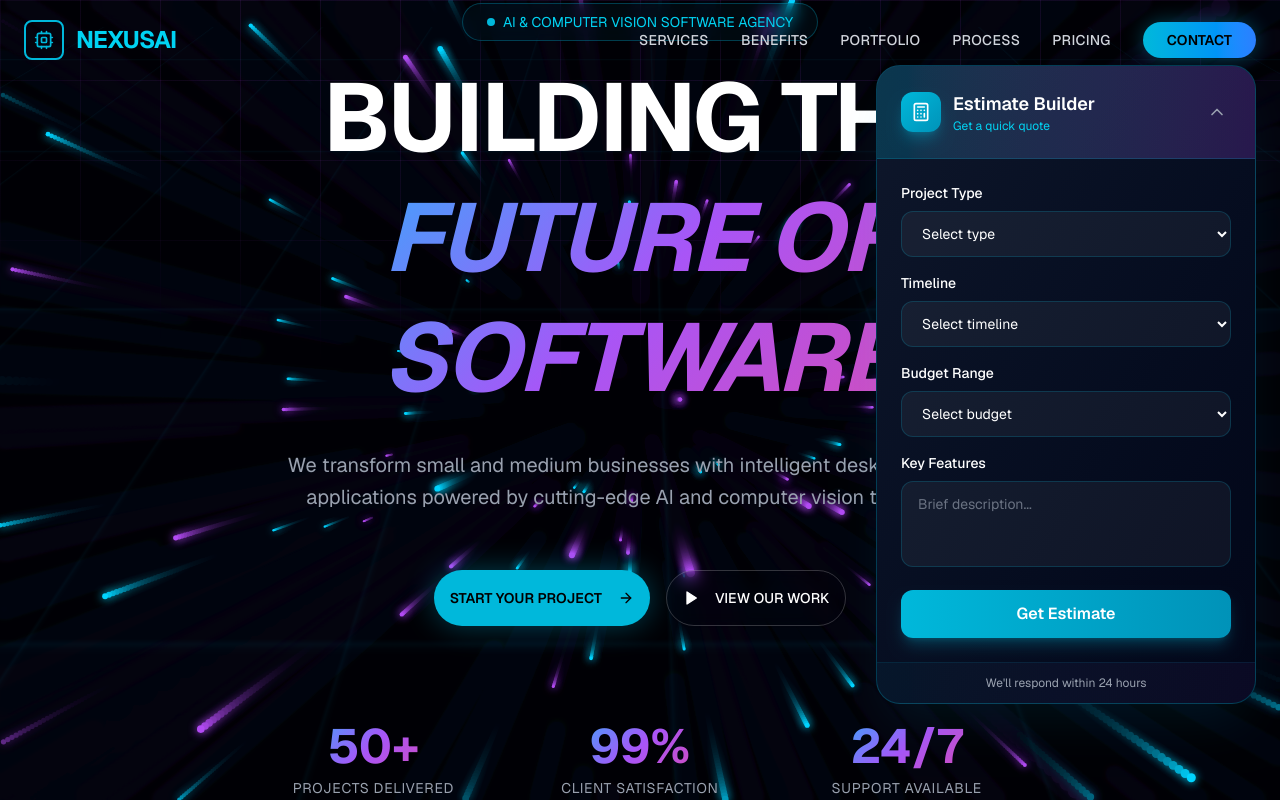
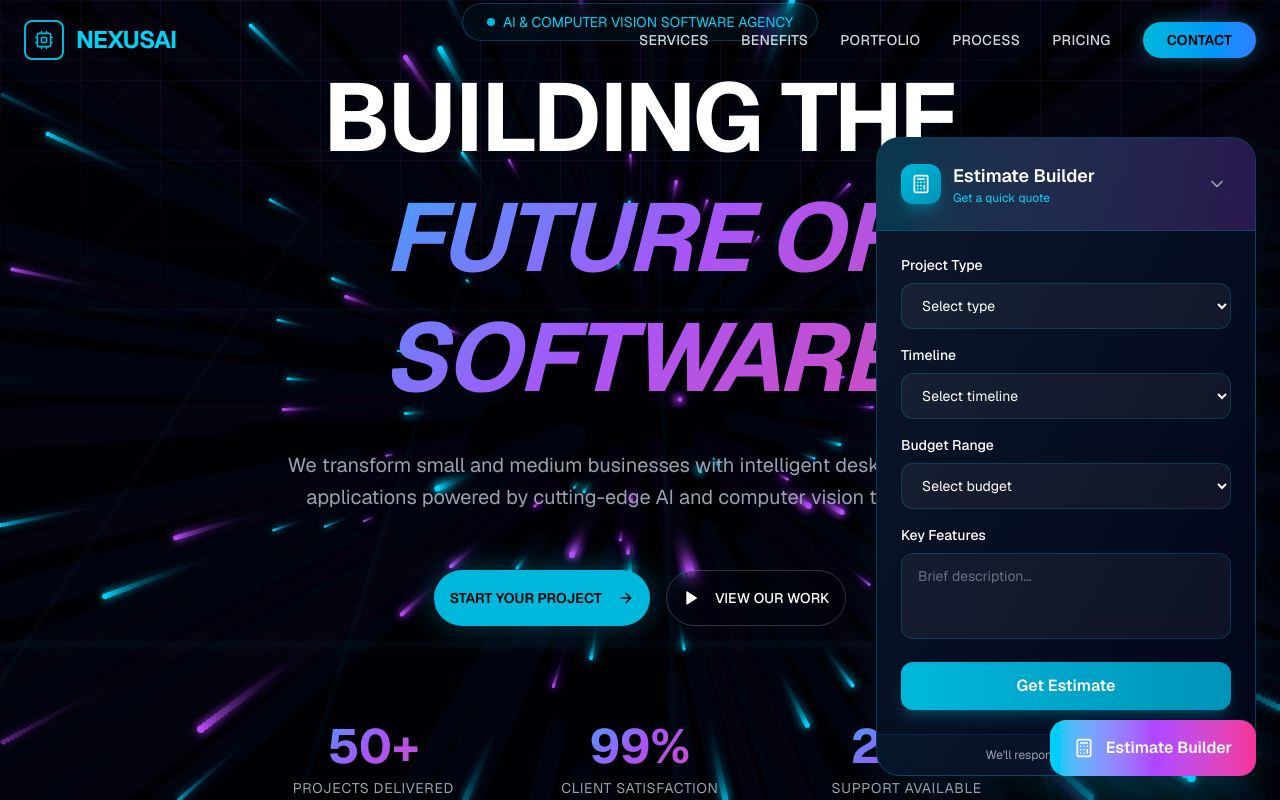
Before and after one commit to DaveCS1/v0-ai-dev-DFW_AI, a Next.js app: page / in a window 1280 px wide. Both pictures are taken after a click on the button "Estimate Builder". Shown: the top 800 px of the page. Built offline with nearby package versions, Linux system fonts and the light colour scheme.

Commit message:
Add launch configuration for debugging in VSCode and update EstimateBuilderWidget component
- Created a new launch.json file for VSCode to facilitate debugging.
- Refactored EstimateBuilderWidget to improve rendering logic and updated icon from ChevronUp to ChevronDown for better UX.

```diff
--- a/components/estimate-builder-widget.tsx
+++ b/components/estimate-builder-widget.tsx
@@ -3,7 +3,7 @@
 import type React from "react"
 
 import { useState } from "react"
-import { Calculator, ChevronUp } from "lucide-react"
+import { Calculator, ChevronDown } from "lucide-react"
 
 export function EstimateBuilderWidget() {
   const [isOpen, setIsOpen] = useState(false)
@@ -23,13 +23,11 @@ export function EstimateBuilderWidget() {
   }
 
   return (
+    <>
+      {/* Floating Widget - Only render when open */}
+      {isOpen && (
         <div className="fixed bottom-6 right-6 z-50">
-      {/* Floating Widget */}
-      <div
-        className={`transition-all duration-500 ease-in-out ${
-          isOpen ? "translate-y-0 opacity-100" : "translate-y-2 opacity-0 pointer-events-none"
-        }`}
-      >
+          <div className="transition-all duration-500 ease-in-out translate-y-0 opacity-100">
             <div className="bg-gradient-to-br from-slate-900 to-slate-950 border border-cyan-500/30 rounded-3xl shadow-2xl shadow-cyan-500/10 w-[380px] overflow-hidden">
               {/* Header */}
               <div className="bg-gradient-to-r from-cyan-500/20 to-purple-500/20 border-b border-cyan-500/20 p-6 flex items-center justify-between">
@@ -46,7 +44,7 @@ export function EstimateBuilderWidget() {
                   onClick={() => setIsOpen(false)}
                   className="text-gray-400 hover:text-white transition-colors p-1 hover:bg-white/10 rounded-lg"
                 >
-              <ChevronUp className="w-5 h-5" />
+                  <ChevronDown className="w-5 h-5" />
                 </button>
               </div>
 
@@ -126,17 +124,19 @@ export function EstimateBuilderWidget() {
               </div>
             </div>
           </div>
+        </div>
+      )}
 
       {/* Toggle Button */}
+      <div className="fixed bottom-6 right-6 z-50">
         <button
           onClick={() => setIsOpen(!isOpen)}
-        className={`${
-          isOpen ? "opacity-0 pointer-events-none" : "opacity-100"
-        } transition-all duration-300 mt-4 ml-auto flex items-center gap-3 px-6 py-4 bg-gradient-to-r from-cyan-500 to-cyan-600 text-white font-semibold rounded-2xl hover:from-cyan-400 hover:to-cyan-500 transform hover:scale-105 shadow-2xl shadow-cyan-500/30 hover:shadow-cyan-500/50`}
+          className={`transition-all duration-300 mt-4 ml-auto flex items-center gap-3 px-6 py-4 bg-gradient-to-r from-cyan-400 via-purple-500 to-pink-500 text-white font-semibold rounded-2xl hover:from-cyan-300 hover:via-purple-400 hover:to-pink-400 transform hover:scale-105 shadow-2xl shadow-cyan-500/30 hover:shadow-cyan-500/50`}
         >
           <Calculator className="w-5 h-5" />
           <span>Estimate Builder</span>
         </button>
       </div>
+    </>
   )
 }
```
Lines whose indentation alone changed are shown as unchanged.
